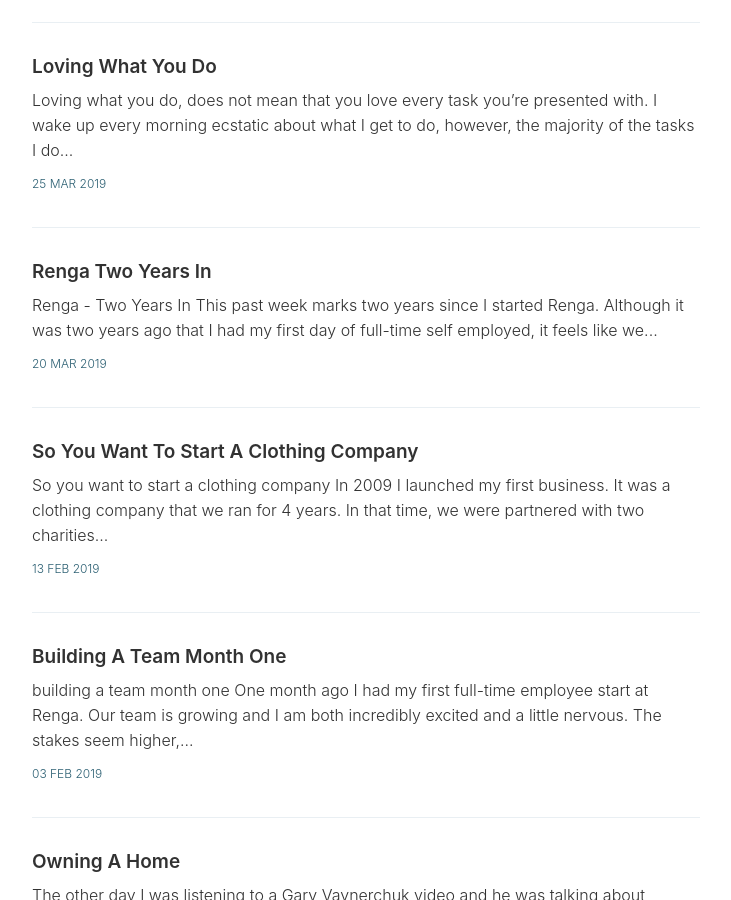
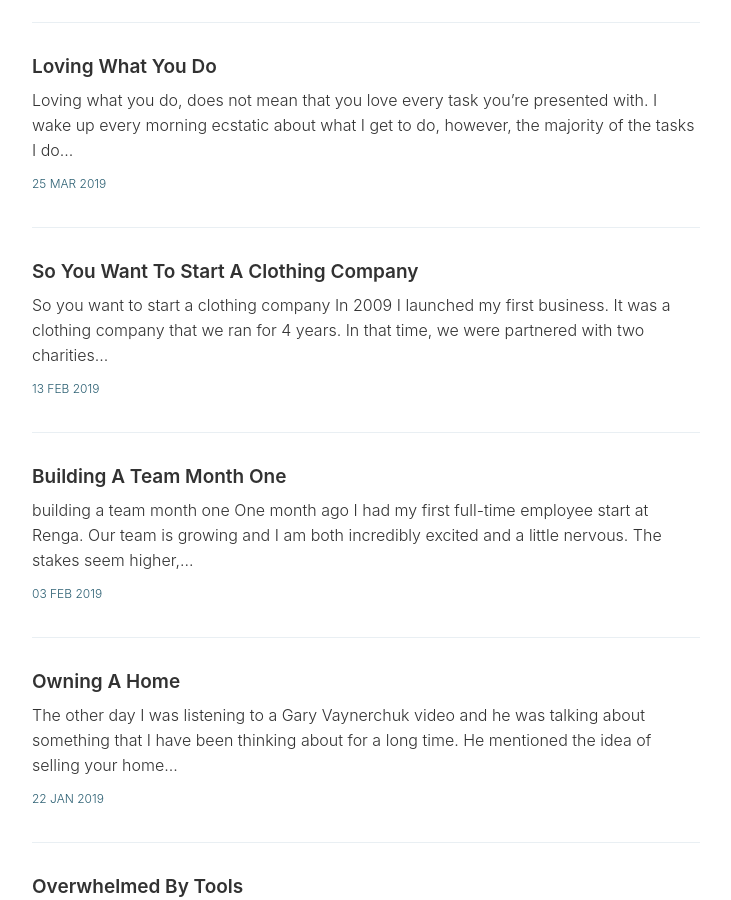
Before and after one commit to jaredhenriques/blog, a Jekyll site: the page built from index.html, in a window 1280 px wide and 900 px high, scrolled down 607 px. Shown: the whole window, without its empty margins (274-1005 px from the left). Built offline with Jekyll 4.4.1, drawn with Linux system fonts in a browser that asks for light colours; the list of posts is cut into pages by our own code.

Commit message:
Update 2019-03-20-Renga-Two-Years-In.md

```diff
--- a/_posts/2019-03-20-Renga-Two-Years-In.md
+++ b/_posts/2019-03-20-Renga-Two-Years-In.md
@@ -1,5 +1,6 @@
-# Renga - Two Years In
-
+---
+published: false
+---
 This past week marks two years since I started Renga. Although it was two years ago that I had my first day of full-time self employed, it feels like we just started. The business that I started a couple years ago has the same heart and mission that it does today but there is a much stronger sense of clarity behind what we have today.
 
 When I started I knew that I could help nearly any small business with something. Whether that was marketing, a new website, understanding ecommerce, digital marketing, anything that involved a business interacting with the digital world was a “yes we can”. The reason for this wide spread service offering wasn’t necessarily a lack of focus, but rather a £lack of confidence. I knew that the point of difference I had was from a strategic standpoint, but I found it really difficult to charge small businesses for strategy. The thought was we would do the tangible work for clients and they would fall in love with us for the intangible and later pay us for our strategy work. This didn’t work.
```
